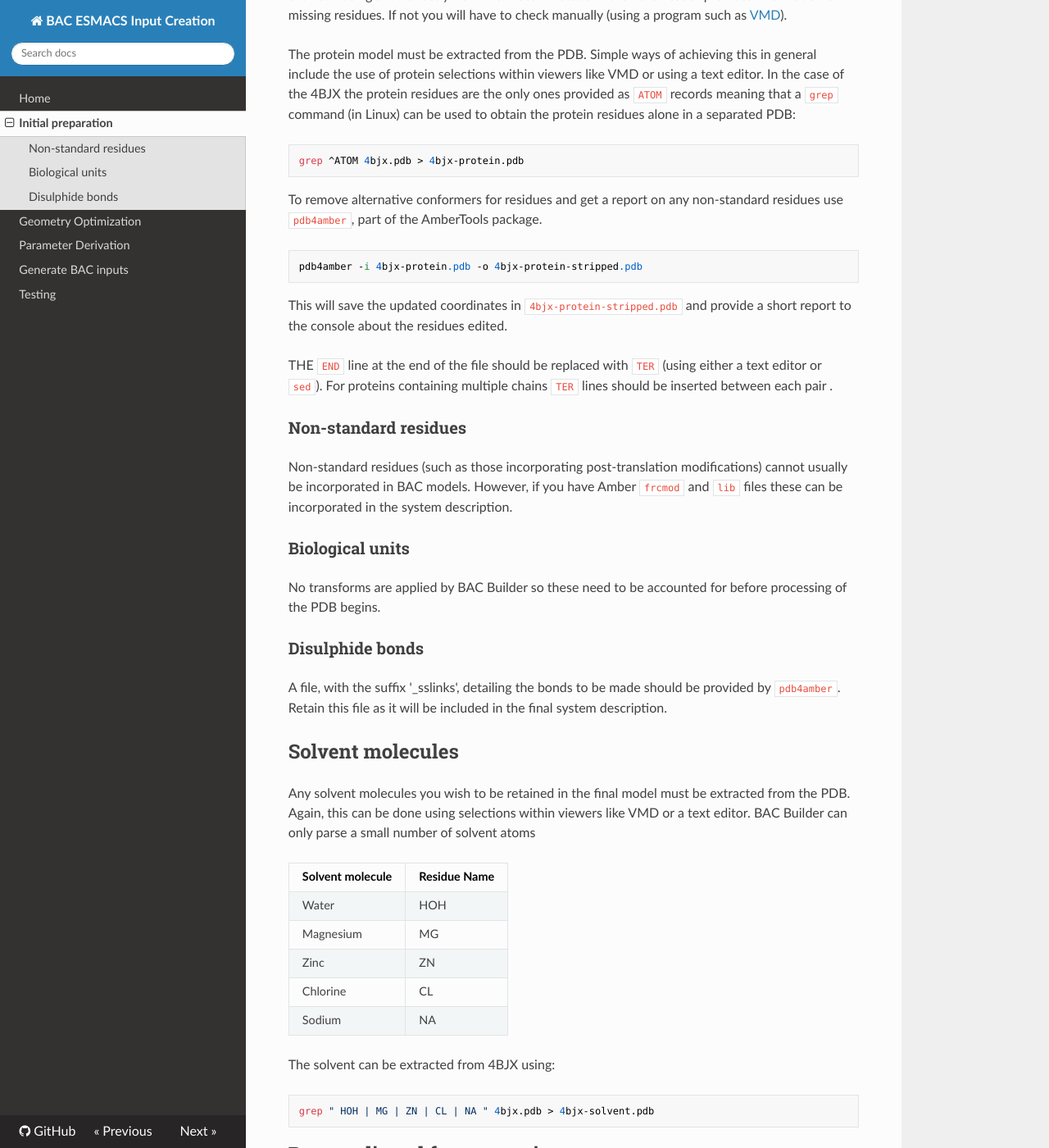
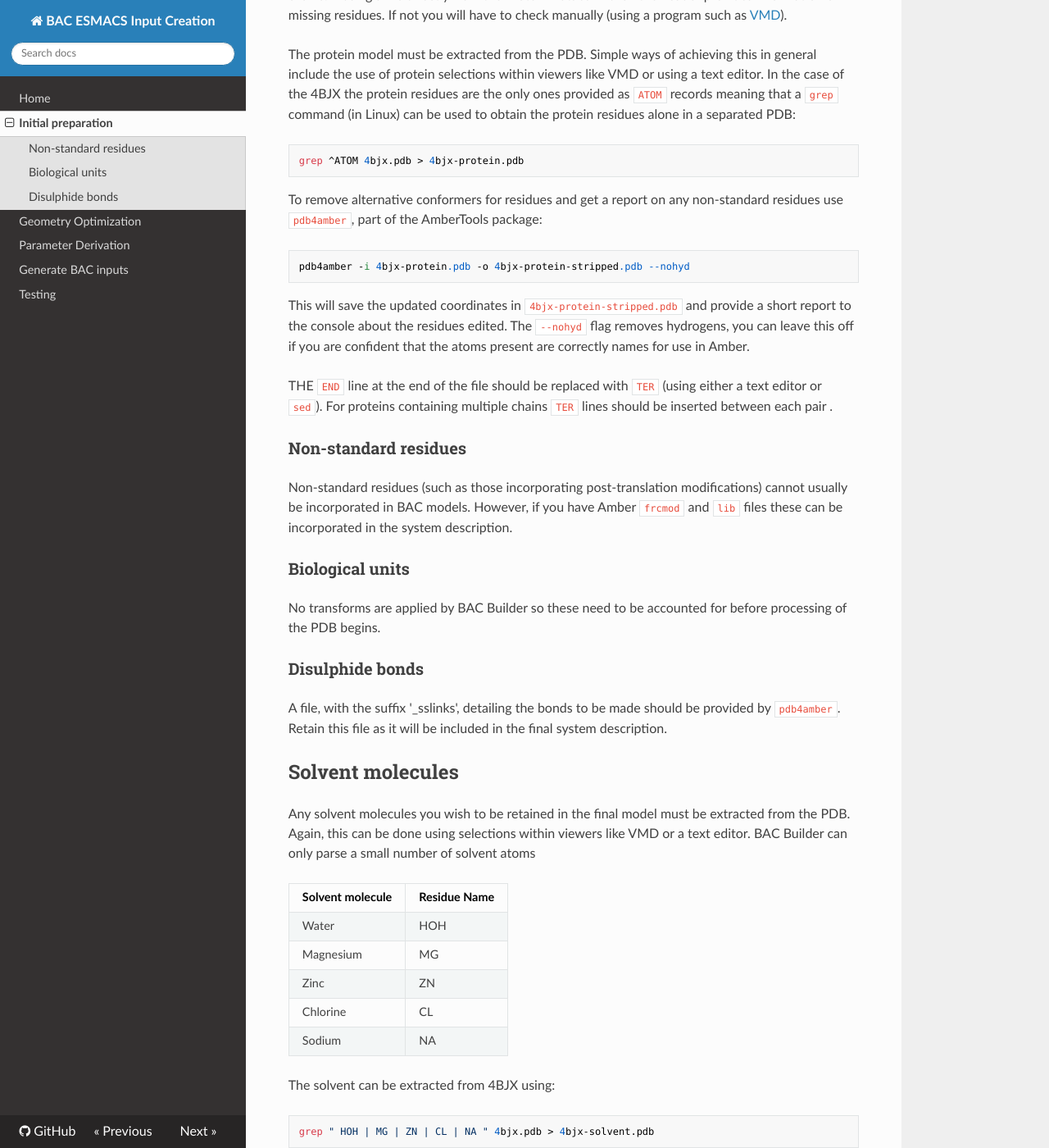
Before and after one commit to UCL-CCS/esmacs-input-creation-docs, an MkDocs documentation site: the page built from docs/preparation.md, in a window 1280 px wide and 1400 px high, scrolled down 1427 px. Shown: the whole window at 82% size. Built offline with MkDocs 1.6.1, drawn with Linux system fonts in a browser that asks for light colours; nearby versions of some CDN libraries; old or Windows-style settings are respelled for this version of MkDocs; some of the changed text lies outside the part shown.

Commit message:
Extract ligand

````diff
--- a/docs/preparation.md
+++ b/docs/preparation.md
@@ -38,13 +38,13 @@
 grep ^ATOM 4bjx.pdb > 4bjx-protein.pdb
 ```
 
-To remove alternative conformers for residues and get a report on any non-standard residues use `pdb4amber`, part of the AmberTools package.
+To remove alternative conformers for residues and get a report on any non-standard residues use `pdb4amber`, part of the AmberTools package:
 
 ```
-pdb4amber -i 4bjx-protein.pdb -o 4bjx-protein-stripped.pdb
+pdb4amber -i 4bjx-protein.pdb -o 4bjx-protein-stripped.pdb --nohyd
 ```
 
-This will save the updated coordinates in `4bjx-protein-stripped.pdb` and provide a short report to the console about the residues edited.
+This will save the updated coordinates in `4bjx-protein-stripped.pdb` and provide a short report to the console about the residues edited. The `--nohyd` flag removes hydrogens, you can leave this off if you are confident that the atoms present are correctly names for use in Amber.
 
 THE `END` line at the end of the file should be replaced with `TER` (using either a text editor or `sed`).
 For proteins containing multiple chains `TER` lines should be inserted between each pair .
@@ -84,3 +84,6 @@
 ```
 
 ## Prepare ligand for processing
+
+In order to parameterize the ligand we need to have a separate PDB containing only ligand atoms.
+Create this PDB using the same tools as for the protein and solvent atoms.
````
